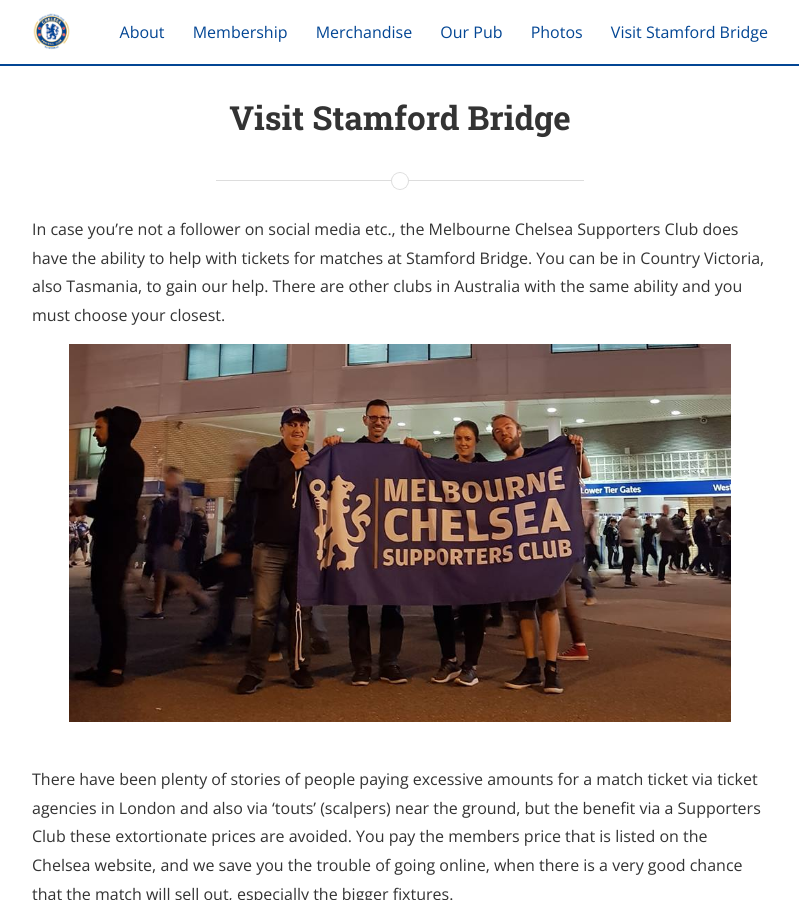
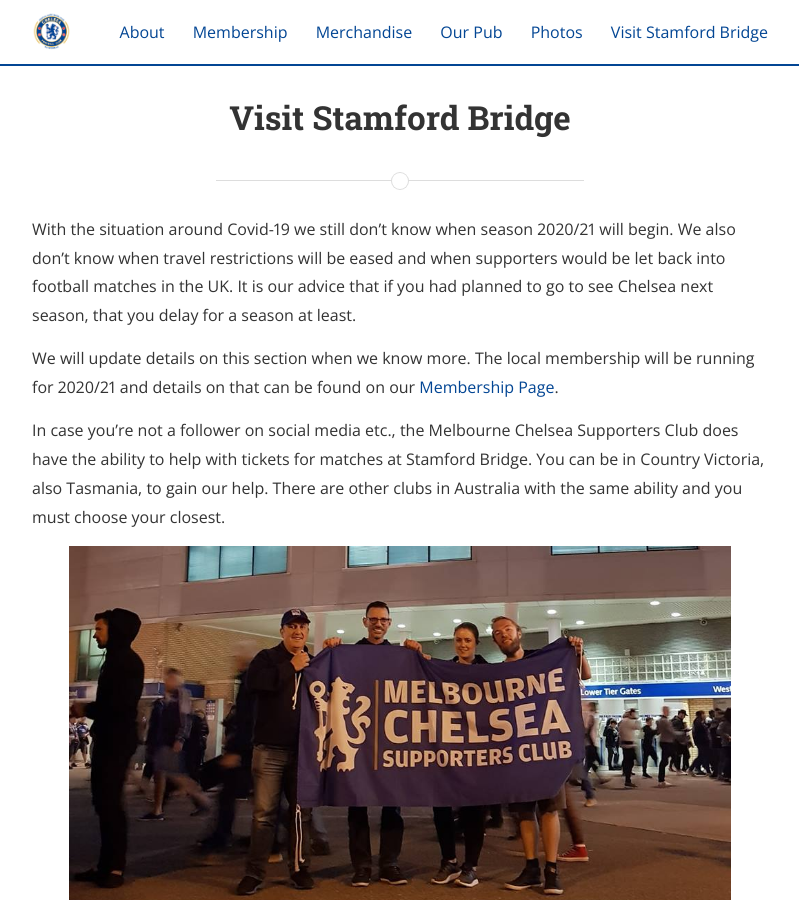
Before and after one commit to Foxh0und/MCSC, a Jekyll site: the page built from stamfordbridge.md, in a window 1280 px wide and 900 px high. Shown: the whole window, without its empty margins (240-1039 px from the left). Built offline with Jekyll 4.4.1, drawn with Linux system fonts in a browser that asks for light colours; nearby versions of some CDN libraries.

Commit message:
Update: Covid 19

```diff
--- a/stamfordbridge.md
+++ b/stamfordbridge.md
@@ -3,6 +3,14 @@
 title: Visit Stamford Bridge
 permalink: /stamfordbridge/
 ---
+
+With the situation around Covid-19 we still don’t know when season 2020/21 will begin. We also don’t know when travel restrictions will be eased and when supporters would be let back into football matches in the UK.
+It is our advice that if you had planned to go to see Chelsea next season, that you delay for a season at least.
+
+We will update details on this section when we know more.
+The local membership will be running for 2020/21 and details on that can be found on our [Membership Page](https://www.melbournechelsea.com.au/membership/).
+<br>
+
 In case you're not a follower on social media etc., the Melbourne Chelsea Supporters Club does have the ability to help with tickets for matches at Stamford Bridge. You can be in Country Victoria, also Tasmania, to gain our help.
 There are other clubs in Australia with the same ability and you must choose your closest.
 
```
